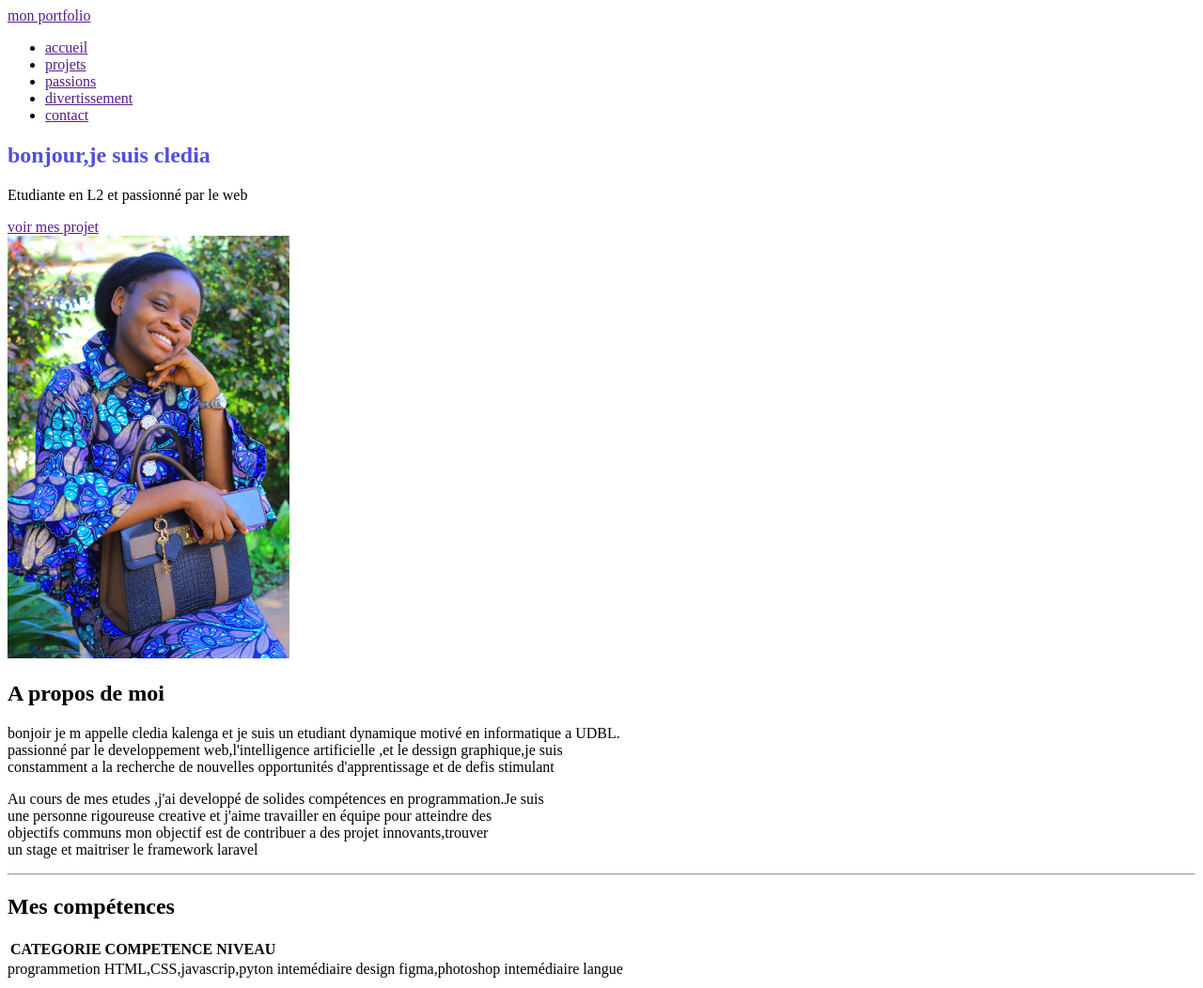
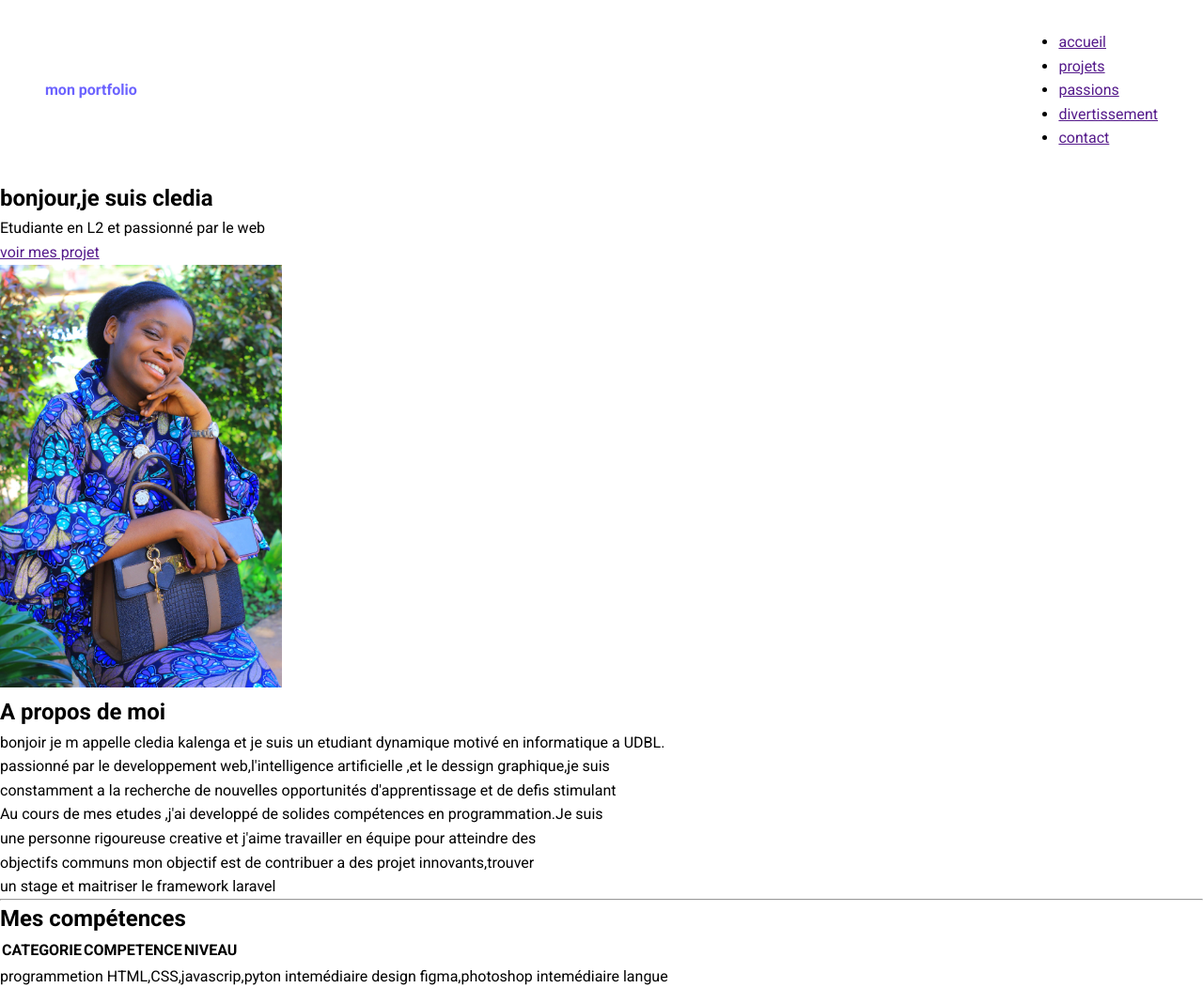
Before and after one commit to kalengapatricia69-source/mon-portofolio, a plain HTML site: page index.HTML in a window 1280 px wide. Shown: the whole page at 94% size. Drawn offline with Linux system fonts and the light colour scheme.

Commit message:
stylisation du hearder

```diff
--- a/css/style.css
+++ b/css/style.css
@@ -8,6 +8,30 @@
     --gris-claire: #EEE;
 }
 
-h1 {
-    color: var(--violet-fonce)
+*{
+    margin: 0;
+    padding: 0;
+    box-sizing: border-box
 }
+body{
+    background-color: var(--gris-très-clair);
+    font-family: Roboto, sans-serif;
+    line-height: 1.6;
+}
+header{
+    background-color: white;
+    box-shadow: 2px 6px 10px rgba(0, 0 , 0, 0, 05);
+    position: sticky;
+    top: 0;
+    z-index: 100;
+    display: flex;
+    justify-content: space-between;
+    align-items: center;
+    padding: 2rem 3rem;
+}
+header div a {
+    text-decoration: none;
+    font-size: 2,2rem;
+    font-weight: bold;
+    color: var(--violet-doux);
+}
--- a/index.HTML
+++ b/index.HTML
@@ -4,7 +4,9 @@
     <meta charset="UTF-8">
     <meta name="viewport" content="width=, initial-scale=1.0">
     <title>Document</title>
-    <link rel="stylesheet" href="css/style.css">
+    <link rel="stylesheet" href="css/style.css"><link rel="preconnect" href="https://fonts.googleapis.com">
+<link rel="preconnect" href="https://fonts.gstatic.com" crossorigin>
+<link href="https://fonts.googleapis.com/css2?family=Roboto:ital,wght@0,100..900;1,100..900&display=swap" rel="stylesheet">
 </head>
 <body>
     <header>
```
